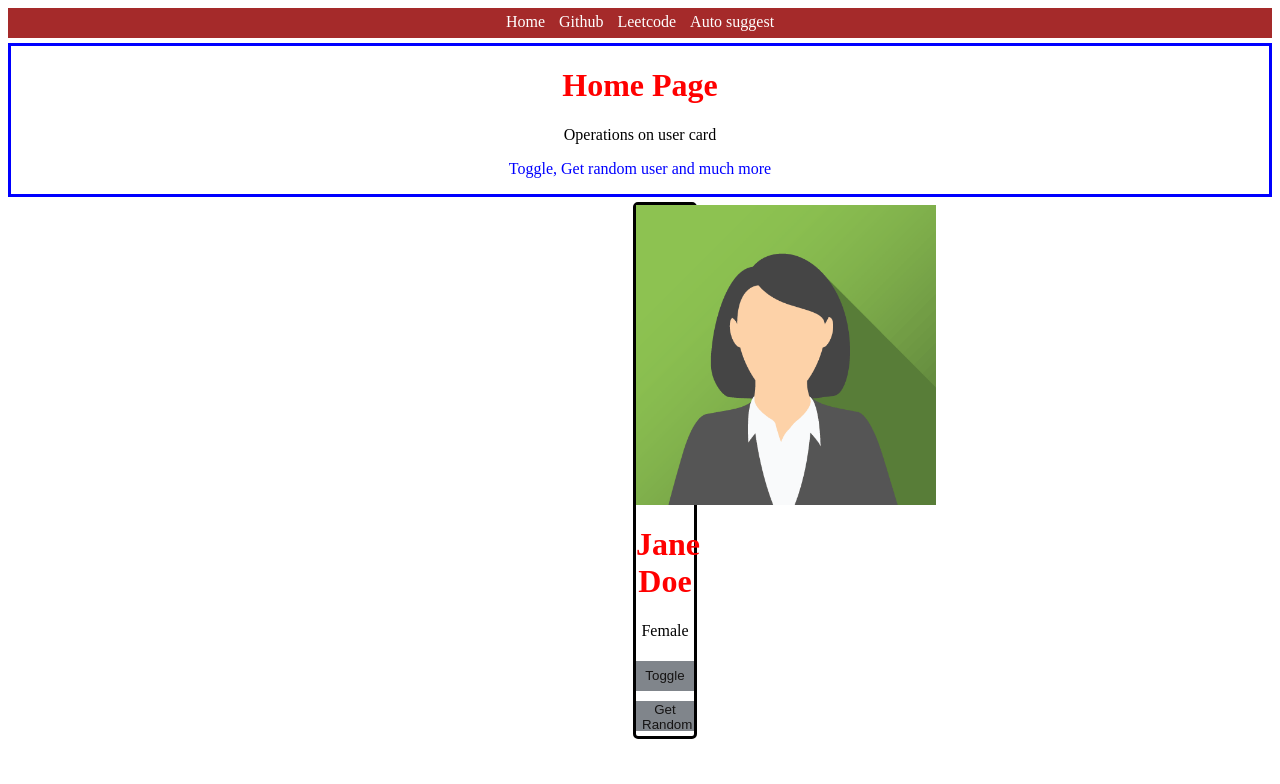
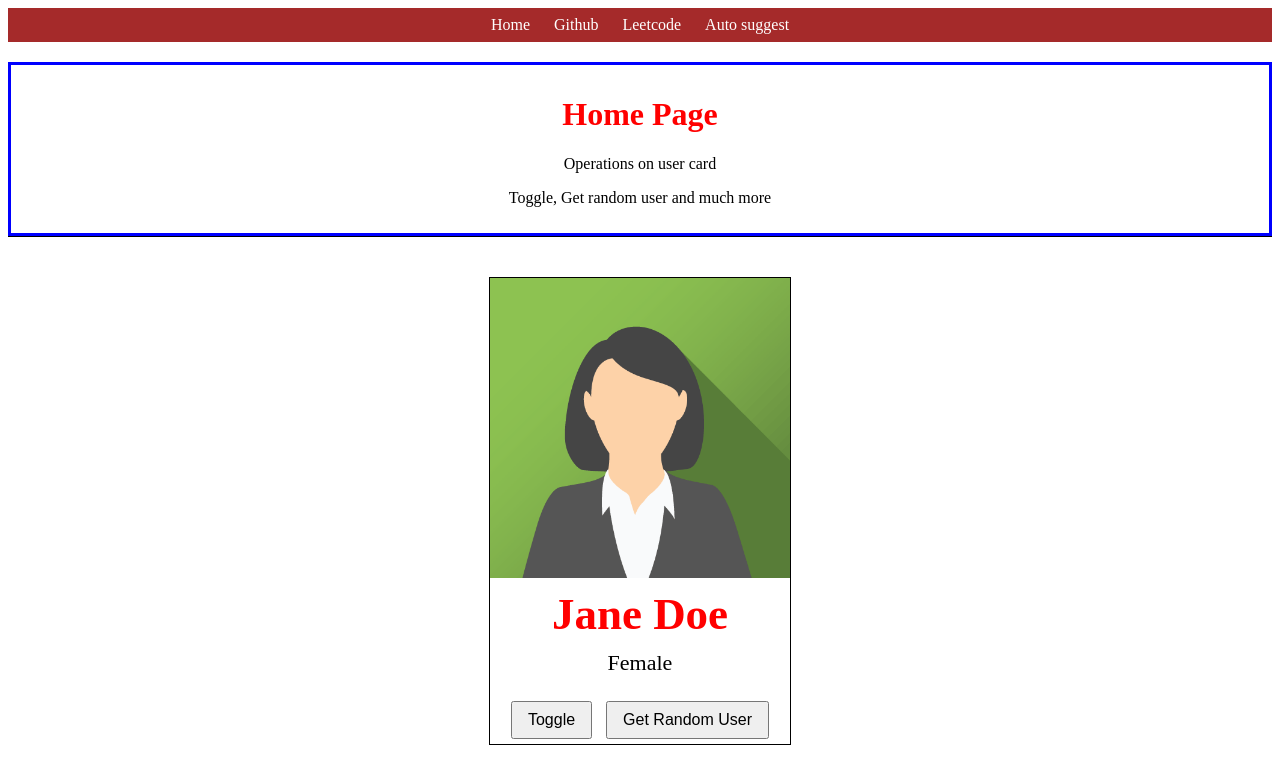
Before and after one commit to harshitha888923/autosuggest, a website: page frontend/index.html in a window 1280 px wide. Drawn offline with Linux system fonts and the light colour scheme.

Commit message:
index.css

```diff
--- a/frontend/index.css
+++ b/frontend/index.css
@@ -1,73 +1,78 @@
+/* Heading */
 h1 {
     color: red;
 }
 
-/* property : value */
-
-
-#home-intro{
+/* Home Intro */
+#home-intro {
     text-align: center;
     border: 3px solid blue;
-
+    padding: 10px;
 }
 
-#home-intro:hover{
+#home-intro:hover {
     background-color: burlywood;
 }
 
-#p2{
-  color: blue;
+/* Navigation */
+#nav {
+    text-align: center;
+    background-color: brown;
+    padding: 8px;
+    margin-bottom: 20px;
 }
 
-#nav{
-  text-align: center;
-  background-color: brown;
-  height: 25px;
-  padding-top: 5px;
-  margin-bottom: 5px;
+#nav a {
+    text-decoration: none;
+    color: white;
+    margin: 0 10px;
 }
 
-#nav a{
-  margin: 0px 5px;
-  text-decoration: none;
-  color: white;
+/* User Card */
+#card {
+    width: 300px;
+    margin: 20px auto;
+    border: 1px solid black;
+    text-align: center;
+    background-color: white;
 }
 
-#card{
-  align-items: center;
-  margin-top: 5px;
-  margin-left: 625px;
-  margin-right: 575px;
-  border: 3px solid black;
-  border-radius: 5px;
-  height: 100%;
+/* Image Section */
+#card-img {
+    width: 300px;
 }
 
-#card-img{
+#card-img img {
     width: 300px;
     height: 300px;
-  align-items: center;
-  margin: 0px auto;
+    display: block;
 }
 
-img{
-  width: 300px;
-  height: 300px;
+/* Details Section */
+#action {
+    border-top: 1px solid black;
+    padding: 20px;
 }
 
-#action{
-  text-align: center;
-  width: 100%;
-  height:100%;
-  margin:0;
+#action h1 {
+    color: red;
+    font-size: 45px;
+    margin: 10px 0;
 }
-#action button{
-  margin: 5px 0;
-  height: 30px;
-  width:100%;
-  overflow: hidden;
-  border: none;
-  /* border-radius: 5px; */
-  background-color: rgb(128, 133, 139);
-  color: rgb(21, 20, 20);
+
+#action p {
+    font-size: 22px;
+    margin: 10px 0 20px;
 }
+
+/* Buttons */
+#action button {
+    padding: 8px 15px;
+    margin: 5px;
+    font-size: 16px;
+    cursor: pointer;
+}
+
+#action button:hover {
+    background-color: lightgray;
+}
```
Lines whose indentation alone changed are shown as unchanged.
